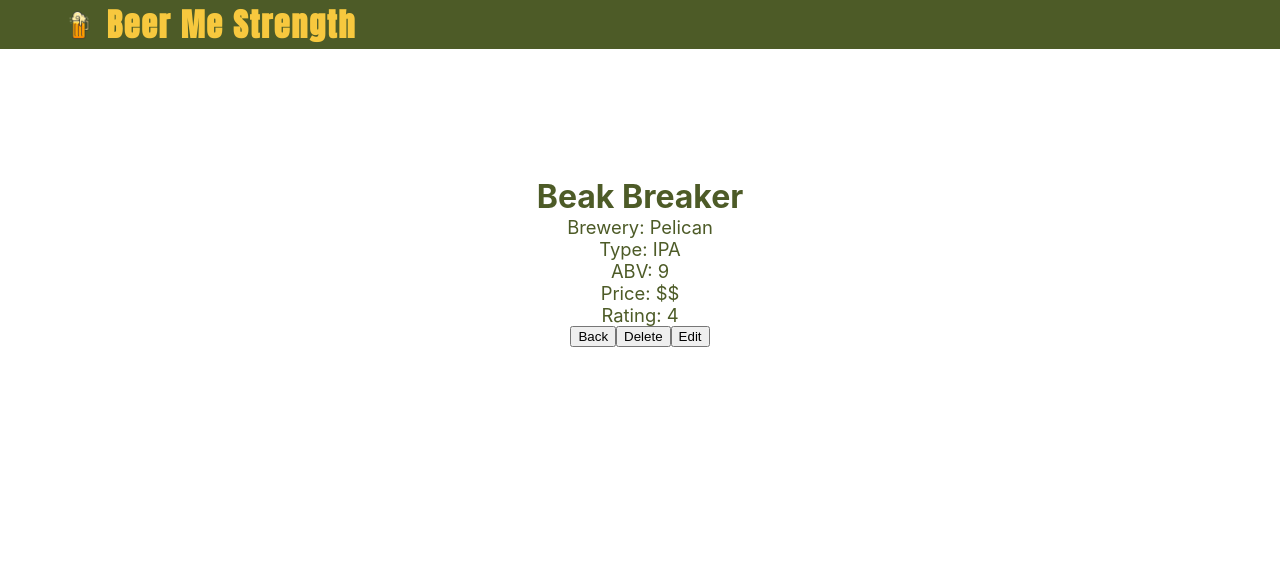
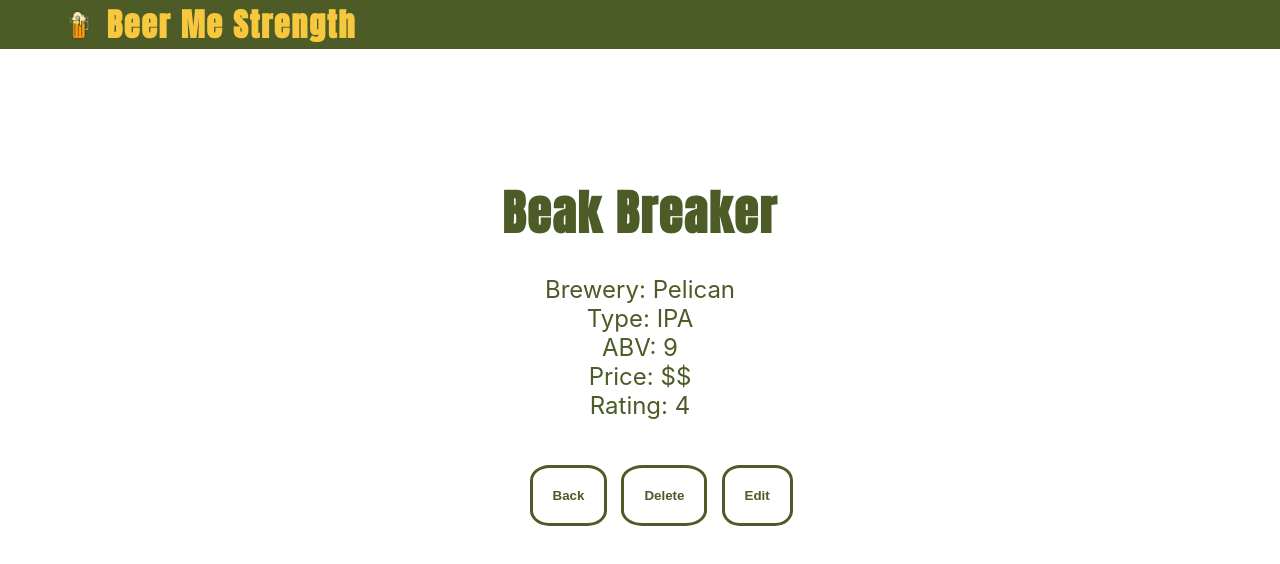
Before and after one commit to wjacobs71086/BeerMeStrength, a React (Create React App) app: page /BeerMeStrength/beer/1 in a window 1280 px wide. Shown: the top 564 px of the page. Built offline with nearby package versions, Linux system fonts and the light colour scheme.

Commit message:
button and more styling

```diff
--- a/src/Routes/BeerForm.css
+++ b/src/Routes/BeerForm.css
@@ -4,6 +4,7 @@
     justify-content: space-evenly;
     height: 50vh;
     width: 50vw;
+    margin-top:5%;
 }
 
 .formInputText, .formInputSelect {
--- a/src/Routes/BeerPage.css
+++ b/src/Routes/BeerPage.css
@@ -14,8 +14,43 @@
     display: flex;
     flex-direction: row;
     justify-content: space-evenly;
+    margin-top: 3%;
 }
 
-.beerTextTitle {
-    font-size: 2rem;
+.beerPageTextTitle {
+    font-size: 3rem;
+    margin-bottom: 2%;
+    letter-spacing: 1.75px;
+    font-family: anton;
 }
+.beerText {
+    font-size: 1.5rem;
+}
+.beerPageButton {
+    margin: 3%;
+    background-color: transparent;
+    border: 3px solid var(--background-green);
+    border-radius: 25%;
+    cursor: pointer;
+    font-weight: bold;
+    color: var(--background-green);
+    padding: 20px;
+}
+
+.beerPageButton:hover {
+    background-color: var(--background-tan);
+    color: white;
+}
+
+.favBox {
+    -ms-transform: scale(2); /* IE */
+  -moz-transform: scale(2); /* FF */
+  -webkit-transform: scale(2); /* Safari and Chrome */
+  -o-transform: scale(2); /* Opera */
+  transform: scale(2);
+}
+
+.favLabel {
+    padding-right: 20px;
+
+}
--- a/src/Routes/Beerpage.js
+++ b/src/Routes/Beerpage.js
@@ -1,13 +1,15 @@
 import React, {useState} from 'react';
-import { Link } from 'react-router-dom';
 import beerList from '../demo_beer_data';
 import './BeerPage.css'
+
 
 export const BeerPage = (props) => {
 const [editing, setEdit] = useState(false)
 const [price, setPrice] = useState('')
 const [rating, setRating] = useState('')
 const [beer, setBeer] = useState(beerList.beerList.filter(beer => beer.id == props.match.params.id)[0])
+
+
 
 let selectedBeer = beerList.beerList.filter(beer => beer.id == props.match.params.id)[0]
 const selectedBeerIndex = beerList.beerList.indexOf(selectedBeer)
@@ -27,26 +29,36 @@ const handleDelete = (id) => {
     }
 }
 
+const handleAlert = (ev) => {
+    alert('Are you sure? Was it that bad?')
+}
+
+
 const handleRender = () => {
     if (!editing) {
         return (
             <div className='beerPageContainer'>
-                <h1 className='beerTextTitle'>{beer.name}</h1>
-                    <p>Brewery: {beer.by}</p>
-                    <p>Type: {beer.type}</p>
-                    <p>ABV: {beer.abv}</p>
-                    <p>Price: {beer.price}</p>
-                    <p>Rating: {beer.rating}</p>
-            <div className='beerButtonContainer'>
-            <button onClick={() => props.history.push('/BeerMeStrength')}>Back</button>
-                <button onClick={() => {
-                    handleDelete(beer.id)
-                    props.history.push('/BeerMeStrength')
-                    }}>Delete</button>
-                <button onClick={() => setEdit(true)}>Edit</button>
-            </div>
+                    <h1 className='beerPageTextTitle'>{beer.name}</h1>
+                        <p className='beerText'>Brewery: {beer.by}</p>
+                        <p className='beerText'>Type: {beer.type}</p>
+                        <p className='beerText'>ABV: {beer.abv}</p>
+                        <p className='beerText'>Price: {beer.price}</p>
+                        <p className='beerText'>Rating: {beer.rating}</p>
+                <div className='beerButtonContainer'>
+                    <button
+                        className='beerPageButton'
+                        onClick={() => props.history.push('/BeerMeStrength')}>Back</button>
 
-
+                    <button
+                        className='beerPageButton'
+                        onClick={() => {
+                            handleDelete(beer.id)
+                            props.history.push('/BeerMeStrength')
+                            }}>Delete</button>
+                        <button
+                            className='beerPageButton'
+                            onClick={() => setEdit(true)}>Edit</button>
+                </div>
             </div>
         )
     } else {
@@ -99,17 +111,17 @@ const handleRender = () => {
                 </select>
 
                 <div>
-                    <label>Favorite?</label>
-                    <input type='radio' name='fav' value={beer.fav} checked={(beer.fav) ? true : false} onClick={(e) => {
+                    <label className='favLabel' >Favorite?</label>
+                    <input className='favBox' type='radio' name='fav' value={beer.fav} checked={(beer.fav) ? true : false} onClick={(e) => {
                         setBeer({...beer, fav:!e.target.value})
                 }}/>
                 </div>
                 <div>
-                    <button onClick={() => {
+                    <button className='beerPageButton' onClick={() => {
                         setBeer(selectedBeer)
                         setEdit(false)
                         }}>Back</button>
-                    <button type='submit'>Save</button>
+                    <button className='beerPageButton' type='submit'>Save</button>
                 </div>
             </form>
             </>
--- a/src/Routes/NewBeer.js
+++ b/src/Routes/NewBeer.js
@@ -71,8 +71,8 @@ const handleSubmit = (ev) => {
                     <input type='checkbox' name='fav' value={true}/>
                 </div>
                 <div>
-                    <button><Link to='/BeerMeStrength'>Back</Link></button>
-                    <button type='submit'>Submit</button>
+                    <button className='beerPageButton'><Link to='/BeerMeStrength'>Back</Link></button>
+                    <button className='beerPageButton' type='submit'>Submit</button>
                 </div>
             </form>
         </div>
--- a/src/components/Beer.css
+++ b/src/components/Beer.css
@@ -10,9 +10,13 @@
 
 .beerItemContainer:hover {
     background-color: var(--background-tan);
+    cursor: pointer;
 }
 
 .name {
     font-size: larger;
     margin: 0;
 }
+.ratingHighlight {
+    color: #ff8500;
+}
--- a/src/components/Beer.js
+++ b/src/components/Beer.js
@@ -7,12 +7,20 @@ import {animated} from 'react-spring';
 
 export const Beer = (props) => {
     const [style, trigger] = useBoop({ scale: 1.02 });
+
+    const generateStars = (num) => {
+        let stars = '';
+        for (let i = 0; i < num ; i++) {
+            stars += '★'
+        }
+        return stars;
+    }
+
     return (
             <animated.div className='beerItemContainer' style={style} onMouseEnter={trigger}>
-                <Link to={`/BeerMeStrength/beer/${props.identifier}`} className='beerItemText name'><h5>{props.name}</h5></Link>
+                <Link to={`/BeerMeStrength/beer/${props.identifier}`} className='beerItemText name'><h5>{props.name}  <span className='ratingHighlight'>{generateStars(props.rating)}</span></h5></Link>
                 {(props.by) ? <p>By: {props.by}</p> : null}
-                <p className='beerItemText'>{props.rating}/5 - <span className='priceHighlight'>{props.price}</span></p>
-
+                <p className='beerItemText'><span className='priceHighlight'>{props.price}</span></p>
             </animated.div>
 
     )
--- a/src/components/Boop.js
+++ b/src/components/Boop.js
@@ -1,9 +1,6 @@
 import React from 'react';
 import {animated} from 'react-spring';
 import useBoop from '../hooks/useBoop';
-// This component allows an animation of swing, or bounce of rotation or scale.
-// Gathered this from https://www.joshwcomeau.com/react/boop/
-// Wrap the element to be effected and pass in the values of the boop effect.
 
 const Boop = ({ children, ...boopConfig }) => {
 
--- a/src/components/FilteredSearch.css
+++ b/src/components/FilteredSearch.css
@@ -4,3 +4,7 @@
     align-items: center;
     padding: 2%;
 }
+
+.beerTextTitle {
+   font-size: 2rem;
+}
--- a/src/components/Search.js
+++ b/src/components/Search.js
@@ -54,7 +54,7 @@ export const Search = (props) => {
                     <option value="$$$$$">$$$$$</option>
                 </select>
                 <Link to='/BeerMeStrength/new'>
-                    <animated.button style={style} onMouseEnter={trigger} className='newButton'>+</animated.button>
+                    <animated.button style={style} onMouseEnter={trigger} className='newButton'>New</animated.button>
                 </Link>
              </div>
         </div>
```
